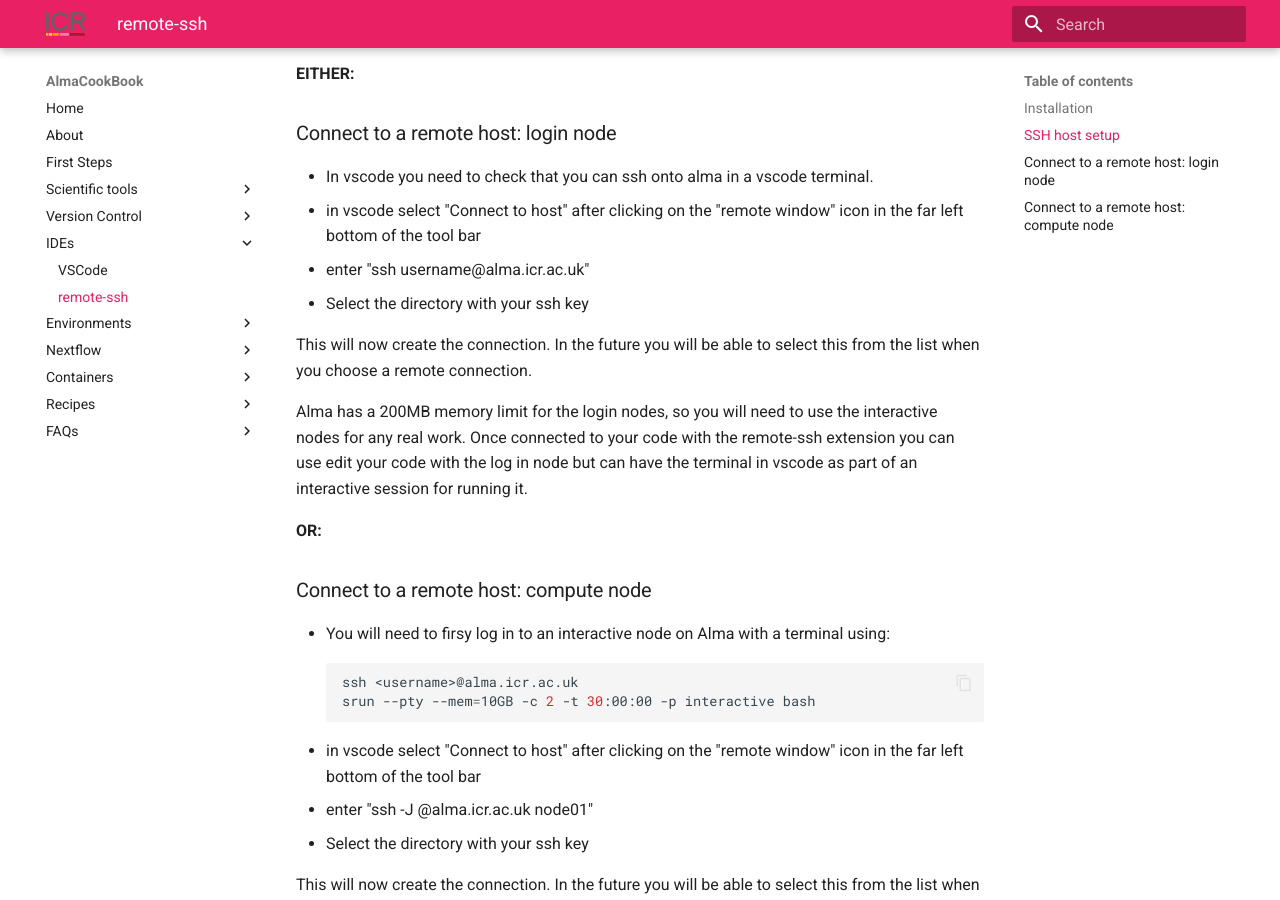
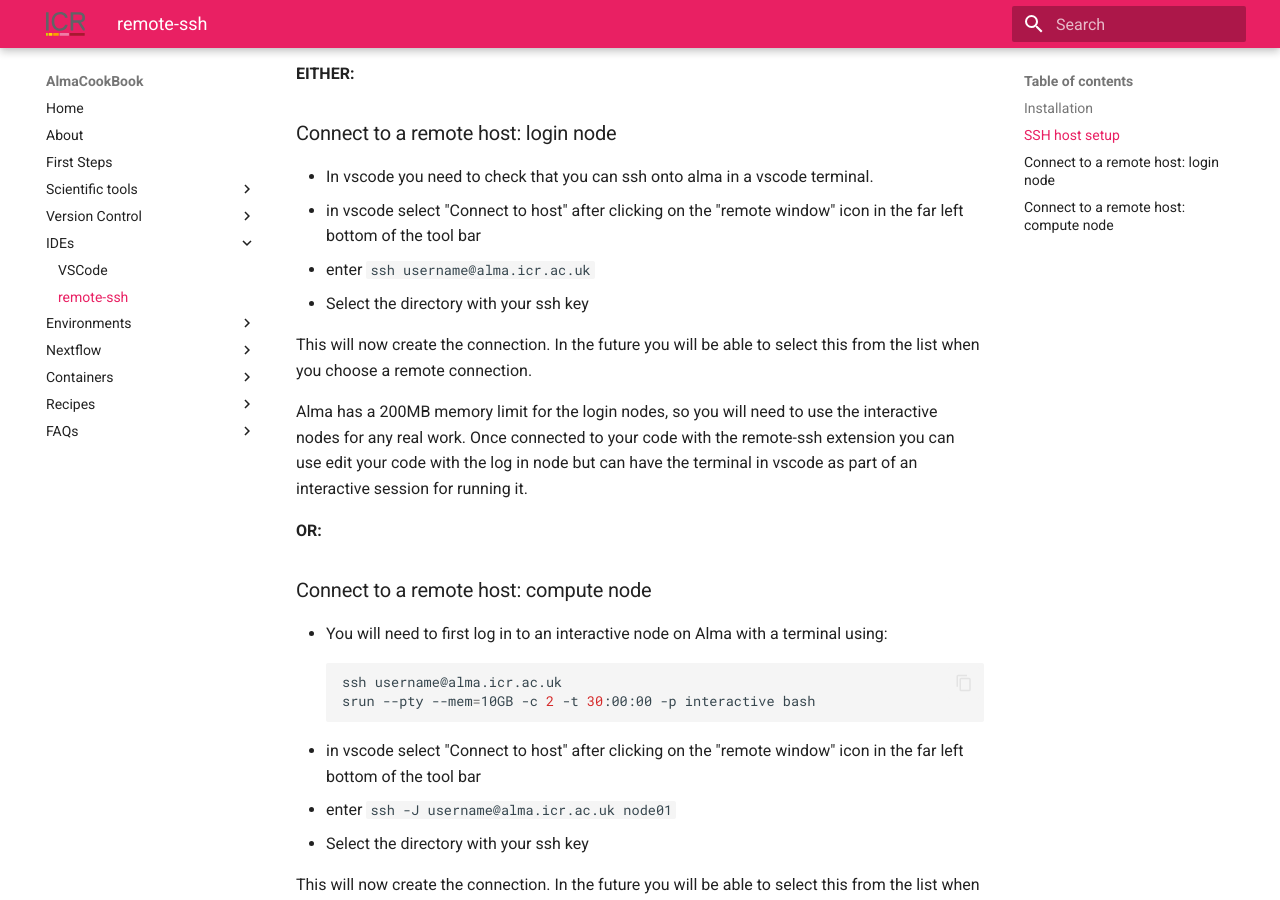
Before and after one commit to AlmaCookBook/AlmaCookBook.github.io, an MkDocs documentation site: the page built from docs/ides/remote.md, in a window 1280 px wide and 900 px high, scrolled down 603 px. Built offline with MkDocs 1.6.1 and Material for MkDocs 9.7.7, drawn with Linux system fonts in a browser that asks for light colours.

Commit message:
added  file

````diff
--- a/docs/ides/remote.md
+++ b/docs/ides/remote.md
@@ -19,7 +19,7 @@ An adaptation for Alma follows:
 ### Connect to a remote host: login node
 - In vscode you need to check that you can ssh onto alma in a vscode terminal.
 - in vscode select "Connect to host" after clicking on the "remote window" icon in the far left bottom of the tool bar
-- enter "ssh username@alma.icr.ac.uk"
+- enter `ssh username@alma.icr.ac.uk`
 - Select the directory with your ssh key
 
 This will now create the connection. In the future you will be able to select this from the list when you choose a remote connection.
@@ -28,13 +28,13 @@ Alma has a 200MB memory limit for the login nodes, so you will need to use the i
 
 **OR:**
 ### Connect to a remote host: compute node
-- You will need to firsy log in to an interactive node on Alma with a terminal using:
+- You will need to first log in to an interactive node on Alma with a terminal using:
 ```bash
-ssh <username>@alma.icr.ac.uk
+ssh username@alma.icr.ac.uk
 srun --pty --mem=10GB -c 2 -t 30:00:00 -p interactive bash
 ```
 - in vscode select "Connect to host" after clicking on the "remote window" icon in the far left bottom of the tool bar
-- enter "ssh -J <username>@alma.icr.ac.uk node01"
+- enter `ssh -J username@alma.icr.ac.uk node01`
 - Select the directory with your ssh key
 
 This will now create the connection. In the future you will be able to select this from the list when you choose a remote connection, but you will still need to first access a log in node frrom a terminal.
````
